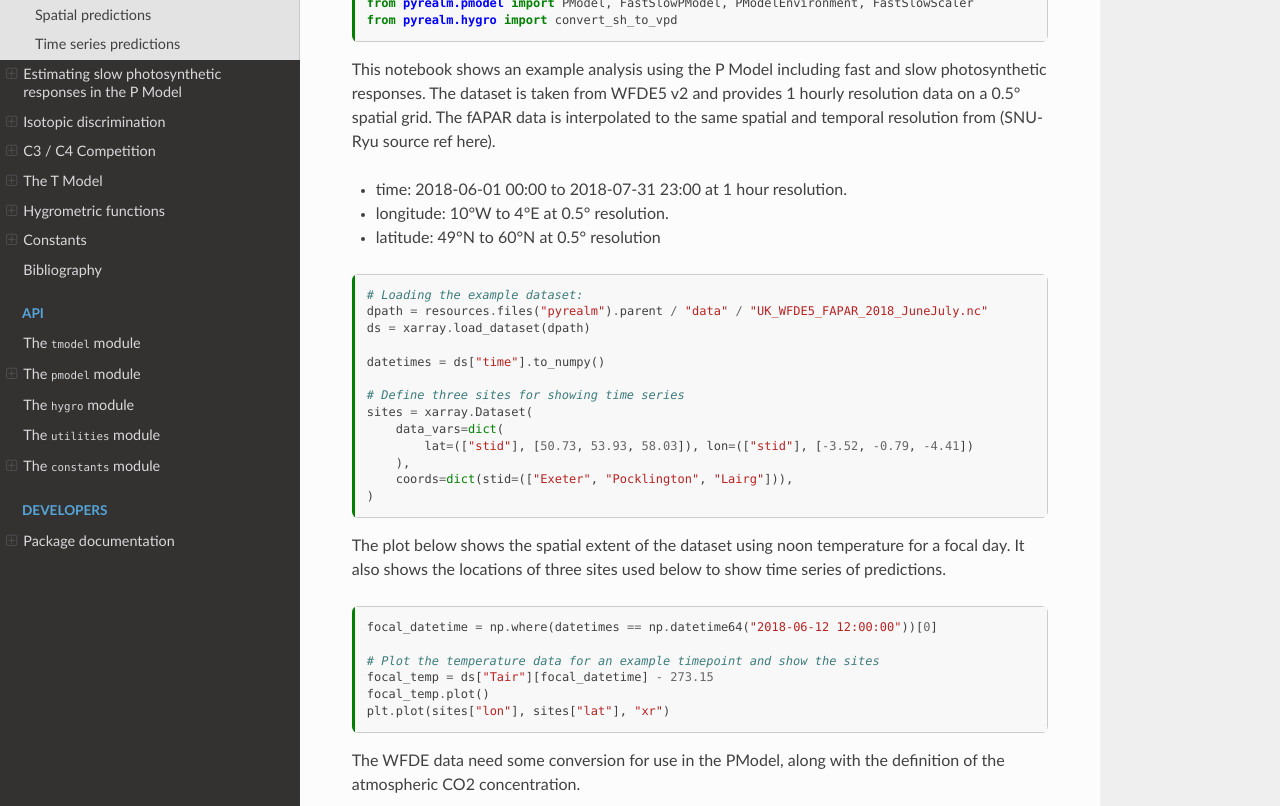
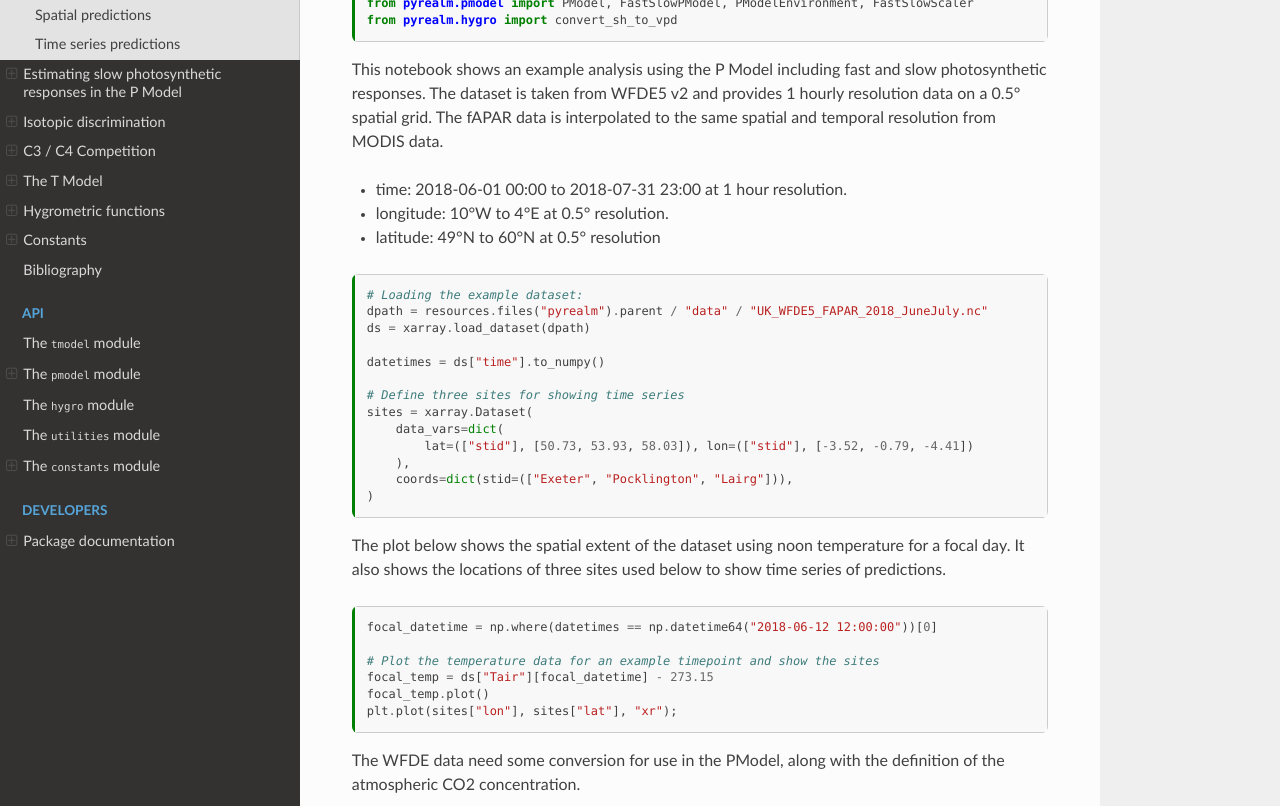
Before and after one commit to ImperialCollegeLondon/pyrealm, a Sphinx documentation site: the page built from docs/source/pmodel/subdaily_grid.md, in a window 1280 px wide and 1400 px high. Shown: the part 376-1182 px from the top of the window. Built offline with Sphinx 7.4.7 and the Read the Docs theme 2.0.0, drawn with Linux system fonts in a browser that asks for light colours; some of the changed text lies outside the part shown.

Commit message:
Update of subdaily_grid.md

````diff
--- a/docs/source/pmodel/subdaily_grid.md
+++ b/docs/source/pmodel/subdaily_grid.md
@@ -31,7 +31,7 @@
 This notebook shows an example analysis using the P Model including fast and slow
 photosynthetic responses. The dataset is taken from WFDE5 v2 and provides 1 hourly
 resolution data on a 0.5° spatial grid. The fAPAR data is interpolated to the same
-spatial and temporal resolution from (SNU-Ryu source ref here).
+spatial and temporal resolution from MODIS data.
 
 * time: 2018-06-01 00:00 to 2018-07-31 23:00 at 1 hour resolution.
 * longitude: 10°W to 4°E at 0.5° resolution.
@@ -63,7 +63,7 @@
 # Plot the temperature data for an example timepoint and show the sites
 focal_temp = ds["Tair"][focal_datetime] - 273.15
 focal_temp.plot()
-plt.plot(sites["lon"], sites["lat"], "xr")
+plt.plot(sites["lon"], sites["lat"], "xr");
 ```
 
 The WFDE data need some conversion for use in the PModel, along with the definition of
@@ -132,12 +132,10 @@
 # Extract the spatial grid for the focal datetime
 pmod_gpp_focal = pmod.gpp[focal_datetime].squeeze()
 fs_pmod_gpp_focal = fs_pmod.gpp[focal_datetime].squeeze()
-```
 
-```{code-cell}
 # Set up subfigures
 fig = plt.figure(layout="constrained", figsize=(10, 3))
-(subfig1, subfig2) = fig.subfigures(1, 2, width_ratios=[1, 2])
+(subfig1, subfig2) = fig.subfigures(1, 2, width_ratios=[0.8, 2])
 
 # Plot the GPP predictions of the two models
 ax = subfig1.subplots(1, 1)
@@ -162,7 +161,7 @@
 # Add a colour bar
 subfig2.colorbar(
     im, ax=[ax1, ax2], shrink=0.55, label=r"GPP ($\mu g C\,m^{-2}\,s^{-1}$)"
-)
+);
 ```
 
 ## Time series predictions
@@ -201,3 +200,7 @@
 axes[0].legend(loc="lower center", bbox_to_anchor=[0.5, 1], ncols=2, frameon=False)
 plt.tight_layout()
 ```
+
+```{code-cell}
+
+```
````
Also changed, not shown: other parts of docs/source/pmodel/subdaily_grid.md (+1 -0 lines).
